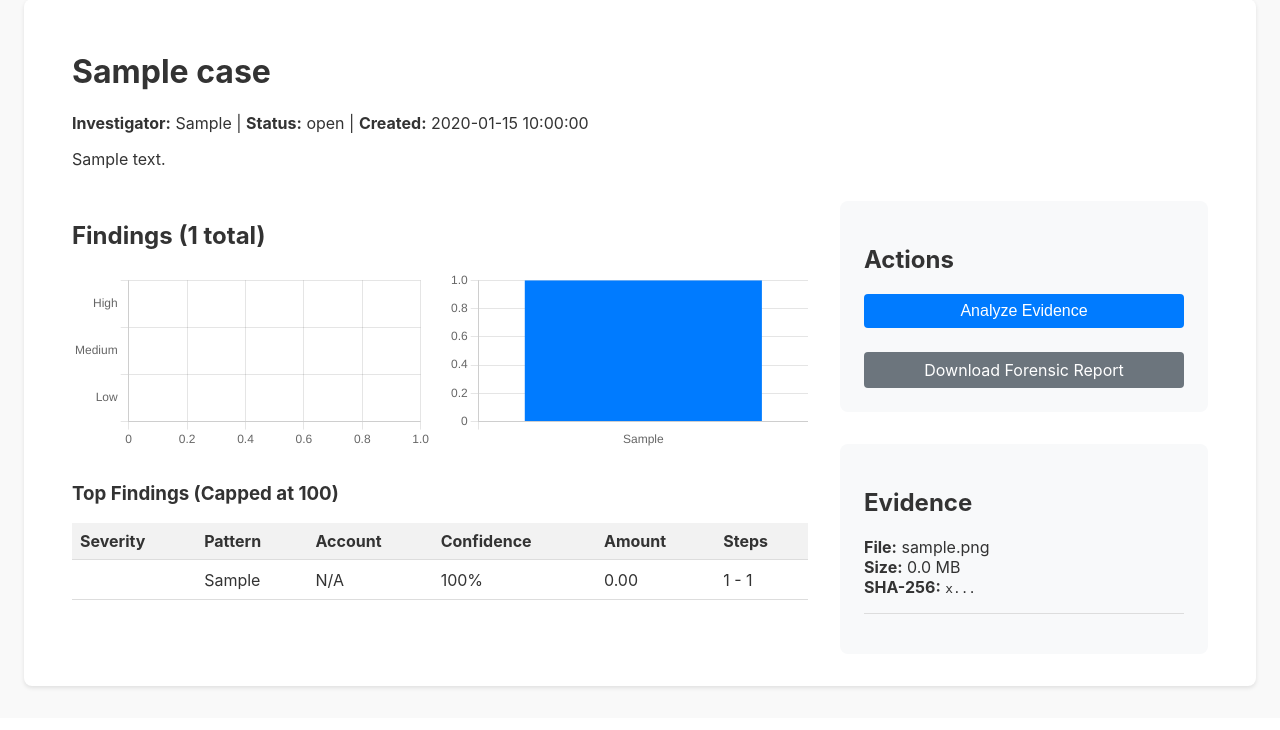
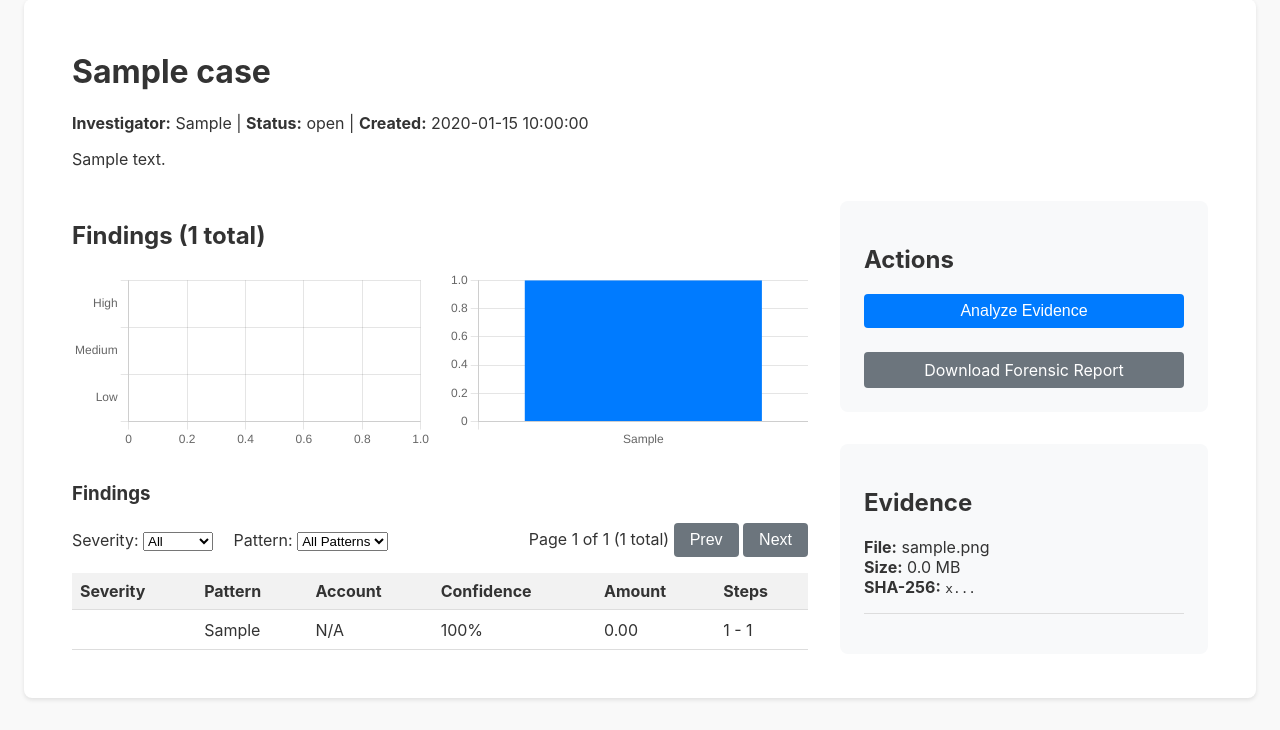
Before and after one commit to 254francis/MOFFIT-Mobile-Money-Fraud-Forensic-Investigation-Toolkit, a FastAPI app: page /case/1 in a window 1280 px wide. Shown: the part 89-819 px from the top of the page. Before the commit the page ends 778 px from the top, so only its background shows below. Run offline with FastAPI, Linux system fonts and the light colour scheme; tables that the repository leaves empty hold one stand-in row (values such as "Sample post"); some libraries are stand-ins or nearby versions.

Commit message:
feat: add HTMX for live tables and status polling
- Added HTMX script to `base.html`.
- Replaced manual JS polling in `case.html` with HTMX polling.
- Extracted the findings table into an HTMX-driven partial template `_findings_rows.html` that supports severity and pattern filtering.
- Implemented `get_paginated_findings` and `get_finding_patterns` in `case_db.py` to handle dynamic limits/offsets and fast query aggregation.
- Updated `moffit/api/main.py` with corresponding server-side routes to support the frontend changes while ensuring memory stability.
- Added tests to ensure fragment returning endpoints behave correctly.

```diff
--- a/moffit/api/main.py
+++ b/moffit/api/main.py
@@ -1,6 +1,6 @@
 import os
 from typing import Dict, Any, List
-from fastapi import FastAPI, Request, Form, BackgroundTasks
+from fastapi import FastAPI, Request, Form, BackgroundTasks, Response
 from fastapi.responses import HTMLResponse, RedirectResponse, FileResponse
 from fastapi.templating import Jinja2Templates
 
@@ -139,6 +139,58 @@ async def case_status(id: str):
         return {"analyzing": False, "findings_count": summary.get("findings_count", 0)}
     return status
 
+@app.get("/case/{id}/findings", response_class=HTMLResponse)
+async def get_findings_html(
+    request: Request,
+    id: str,
+    page: int = 1,
+    severity: str = "ALL",
+    pattern: str = "ALL"
+):
+    page_size = 50
+    offset = (page - 1) * page_size
+
+    findings, total_count = manager.get_paginated_findings(
+        case_id=id,
+        limit=page_size,
+        offset=offset,
+        severity=severity if severity != "ALL" else None,
+        pattern=pattern if pattern != "ALL" else None
+    )
+
+    total_pages = (total_count + page_size - 1) // page_size
+    if total_pages == 0:
+        total_pages = 1
+
+    pattern_counts_dict = manager.get_finding_patterns(id)
+    unique_patterns = list(pattern_counts_dict.keys())
+
+    return templates.TemplateResponse(
+        request=request, name="_findings_rows.html", context={
+            "findings": findings,
+            "case_id": id,
+            "page": page,
+            "total_pages": total_pages,
+            "total_count": total_count,
+            "severity_filter": severity,
+            "pattern_filter": pattern,
+            "unique_patterns": unique_patterns
+        }
+    )
+
+@app.get("/case/{id}/status_html", response_class=HTMLResponse)
+async def case_status_html(request: Request, id: str, response: Response):
+    status = analysis_status.get(id)
+    if not status:
+        summary = manager.get_case_summary(id)
+        status = {"analyzing": False, "findings_count": summary.get("findings_count", 0)}
+
+    if not status.get("analyzing", False):
+        response.headers["HX-Trigger"] = "stopPolling, refreshPage"
+        return "Analysis complete. Refreshing..."
+
+    return "Analysis in progress. Please wait..."
+
 @app.get("/case/{id}/timeline/{account}", response_class=HTMLResponse)
 async def case_timeline(request: Request, id: str, account: str):
     # Retrieve evidence and load dataframe to get events
--- /dev/null
+++ b/moffit/api/templates/_findings_rows.html
@@ -0,0 +1,81 @@
+<div id="findings-table-container">
+    <div style="display: flex; justify-content: space-between; align-items: center; margin-bottom: 1rem;">
+        <div>
+            <label for="severity">Severity: </label>
+            <select name="severity" hx-get="/case/{{ case_id }}/findings" hx-target="#findings-table-container" hx-swap="outerHTML" hx-include="[name='pattern']">
+                <option value="ALL" {% if severity_filter == 'ALL' %}selected{% endif %}>All</option>
+                <option value="HIGH" {% if severity_filter == 'HIGH' %}selected{% endif %}>High</option>
+                <option value="MEDIUM" {% if severity_filter == 'MEDIUM' %}selected{% endif %}>Medium</option>
+                <option value="LOW" {% if severity_filter == 'LOW' %}selected{% endif %}>Low</option>
+            </select>
+
+            <label for="pattern" style="margin-left: 1rem;">Pattern: </label>
+            <select name="pattern" hx-get="/case/{{ case_id }}/findings" hx-target="#findings-table-container" hx-swap="outerHTML" hx-include="[name='severity']">
+                <option value="ALL" {% if pattern_filter == 'ALL' %}selected{% endif %}>All Patterns</option>
+                {% if unique_patterns %}
+                    {% for p in unique_patterns %}
+                        <option value="{{ p }}" {% if pattern_filter == p %}selected{% endif %}>{{ p }}</option>
+                    {% endfor %}
+                {% endif %}
+            </select>
+
+            <input type="hidden" name="page" value="1">
+        </div>
+        <div>
+            <span>Page {{ page }} of {{ total_pages }} ({{ total_count }} total)</span>
+            <button class="btn btn-secondary"
+                hx-get="/case/{{ case_id }}/findings?page={{ page - 1 }}"
+                hx-target="#findings-table-container" hx-swap="outerHTML"
+                hx-include="[name='severity'], [name='pattern']"
+                {% if page <= 1 %}disabled{% endif %}>Prev</button>
+            <button class="btn btn-secondary"
+                hx-get="/case/{{ case_id }}/findings?page={{ page + 1 }}"
+                hx-target="#findings-table-container" hx-swap="outerHTML"
+                hx-include="[name='severity'], [name='pattern']"
+                {% if page >= total_pages %}disabled{% endif %}>Next</button>
+        </div>
+    </div>
+
+    <table>
+        <thead>
+            <tr>
+                <th>Severity</th>
+                <th>Pattern</th>
+                <th>Account</th>
+                <th>Confidence</th>
+                <th>Amount</th>
+                <th>Steps</th>
+            </tr>
+        </thead>
+        <tbody>
+            {% for finding in findings %}
+            <tr>
+                <td>
+                    <span class="badge badge-{{ finding.severity }}">{{ finding.severity | capitalize }}</span>
+                </td>
+                <td>{{ finding.finding_type }}</td>
+                <td>
+                    {% if finding.account_ids and finding.account_ids|length > 0 %}
+                        {% set account = finding.account_ids[0] %}
+                        {% if account != 'DATASET' %}
+                            <a href="/case/{{ case_id }}/timeline/{{ account }}">{{ account }}</a>
+                        {% else %}
+                            DATASET
+                        {% endif %}
+                    {% else %}
+                        N/A
+                    {% endif %}
+                </td>
+                <td>{{ "%.0f"|format(finding.confidence * 100) }}%</td>
+                <td>{{ "%.2f"|format(finding.amount|default(0)) }}</td>
+                <td>{{ finding.step_start }} - {{ finding.step_end }}</td>
+            </tr>
+            {% endfor %}
+            {% if findings|length == 0 %}
+            <tr>
+                <td colspan="6" style="text-align: center;">No findings match the current filters.</td>
+            </tr>
+            {% endif %}
+        </tbody>
+    </table>
+</div>
--- a/moffit/api/templates/base.html
+++ b/moffit/api/templates/base.html
@@ -90,6 +90,7 @@
         .badge-low { background-color: #28a745; }
     </style>
     {% block head %}{% endblock %}
+    <script src="https://cdnjs.cloudflare.com/ajax/libs/htmx/1.9.12/htmx.min.js"></script>
 </head>
 <body>
     <header>
--- a/moffit/api/templates/case.html
+++ b/moffit/api/templates/case.html
@@ -27,44 +27,10 @@
             </div>
         </div>
 
-        <h3>Top Findings (Capped at 100)</h3>
-        <table>
-            <thead>
-                <tr>
-                    <th>Severity</th>
-                    <th>Pattern</th>
-                    <th>Account</th>
-                    <th>Confidence</th>
-                    <th>Amount</th>
-                    <th>Steps</th>
-                </tr>
-            </thead>
-            <tbody>
-                {% for finding in top_findings %}
-                <tr>
-                    <td>
-                        <span class="badge badge-{{ finding.severity }}">{{ finding.severity | capitalize }}</span>
-                    </td>
-                    <td>{{ finding.finding_type }}</td>
-                    <td>
-                        {% if finding.account_ids and finding.account_ids|length > 0 %}
-                            {% set account = finding.account_ids[0] %}
-                            {% if account != 'DATASET' %}
-                                <a href="/case/{{ summary.case.id }}/timeline/{{ account }}">{{ account }}</a>
-                            {% else %}
-                                DATASET
-                            {% endif %}
-                        {% else %}
-                            N/A
-                        {% endif %}
-                    </td>
-                    <td>{{ "%.0f"|format(finding.confidence * 100) }}%</td>
-                    <td>{{ "%.2f"|format(finding.amount|default(0)) }}</td>
-                    <td>{{ finding.step_start }} - {{ finding.step_end }}</td>
-                </tr>
-                {% endfor %}
-            </tbody>
-        </table>
+        <h3>Findings</h3>
+        <div id="findings-table-container" hx-get="/case/{{ summary.case.id }}/findings" hx-trigger="load" hx-swap="outerHTML">
+            <p>Loading findings...</p>
+        </div>
         {% else %}
         <p>No findings available. Run analysis on evidence to generate findings.</p>
         {% endif %}
@@ -79,7 +45,8 @@
                 <button id="analyze-btn" class="btn btn-primary" onclick="startAnalysis()" style="width: 100%; margin-bottom: 0.5rem;" {% if is_analyzing %}disabled{% endif %}>
                     {% if is_analyzing %}Analyzing...{% else %}Analyze Evidence{% endif %}
                 </button>
-                <div id="analysis-status" style="font-size: 0.9rem; color: #6c757d; text-align: center;">
+                <div id="analysis-status" style="font-size: 0.9rem; color: #6c757d; text-align: center;"
+                    {% if is_analyzing %}hx-get="/case/{{ summary.case.id }}/status_html" hx-trigger="every 3s"{% endif %}>
                     {% if is_analyzing %}Analysis in progress. Please wait...{% endif %}
                 </div>
             </div>
@@ -148,7 +115,7 @@
     });
     {% endif %}
 
-    let pollingInterval = null;
+
 
     function startAnalysis() {
         const btn = document.getElementById('analyze-btn');
@@ -156,13 +123,16 @@
 
         btn.disabled = true;
         btn.innerText = 'Analyzing...';
-        status.innerText = 'Analysis in progress. Please wait...';
+        status.innerText = 'Starting analysis...';
 
         fetch('/case/{{ summary.case.id }}/analyze', { method: 'POST' })
             .then(res => res.json())
             .then(data => {
                 if(data.status === 'started') {
-                    startPolling();
+                    // Start HTMX polling
+                    status.setAttribute('hx-get', '/case/{{ summary.case.id }}/status_html');
+                    status.setAttribute('hx-trigger', 'every 3s');
+                    htmx.process(status);
                 } else {
                     btn.disabled = false;
                     btn.innerText = 'Analyze Evidence';
@@ -176,28 +146,15 @@
             });
     }
 
-    function startPolling() {
-        if (pollingInterval) return;
-        pollingInterval = setInterval(checkStatus, 5000);
-    }
+    document.body.addEventListener('stopPolling', function(evt) {
+        const status = document.getElementById('analysis-status');
+        status.removeAttribute('hx-get');
+        status.removeAttribute('hx-trigger');
+        htmx.process(status);
+    });
 
-    function checkStatus() {
-        fetch('/case/{{ summary.case.id }}/status')
-            .then(res => res.json())
-            .then(data => {
-                if (!data.analyzing) {
-                    clearInterval(pollingInterval);
-                    pollingInterval = null;
-                    document.getElementById('analysis-status').innerText = 'Analysis complete. Refreshing...';
-                    setTimeout(() => window.location.reload(), 1000);
-                }
-            })
-            .catch(err => console.error("Polling error", err));
-    }
-
-    // Auto-start polling if already analyzing on page load
-    {% if is_analyzing %}
-    startPolling();
-    {% endif %}
+    document.body.addEventListener('refreshPage', function(evt) {
+        setTimeout(() => window.location.reload(), 1000);
+    });
 </script>
 {% endblock %}
```
Also changed, not shown: moffit/custody/case_db.py (+59 -10 lines), tests/test_api.py (+25 -0 lines).
